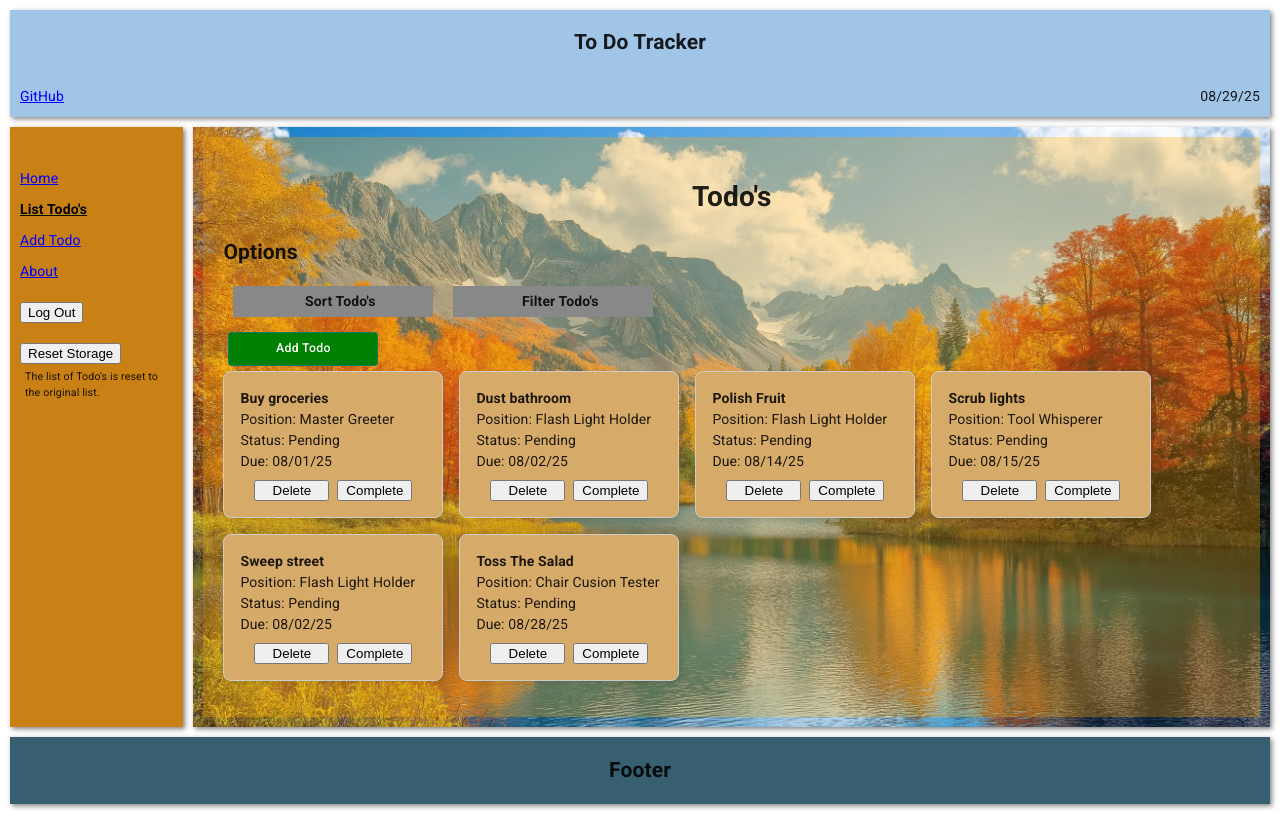
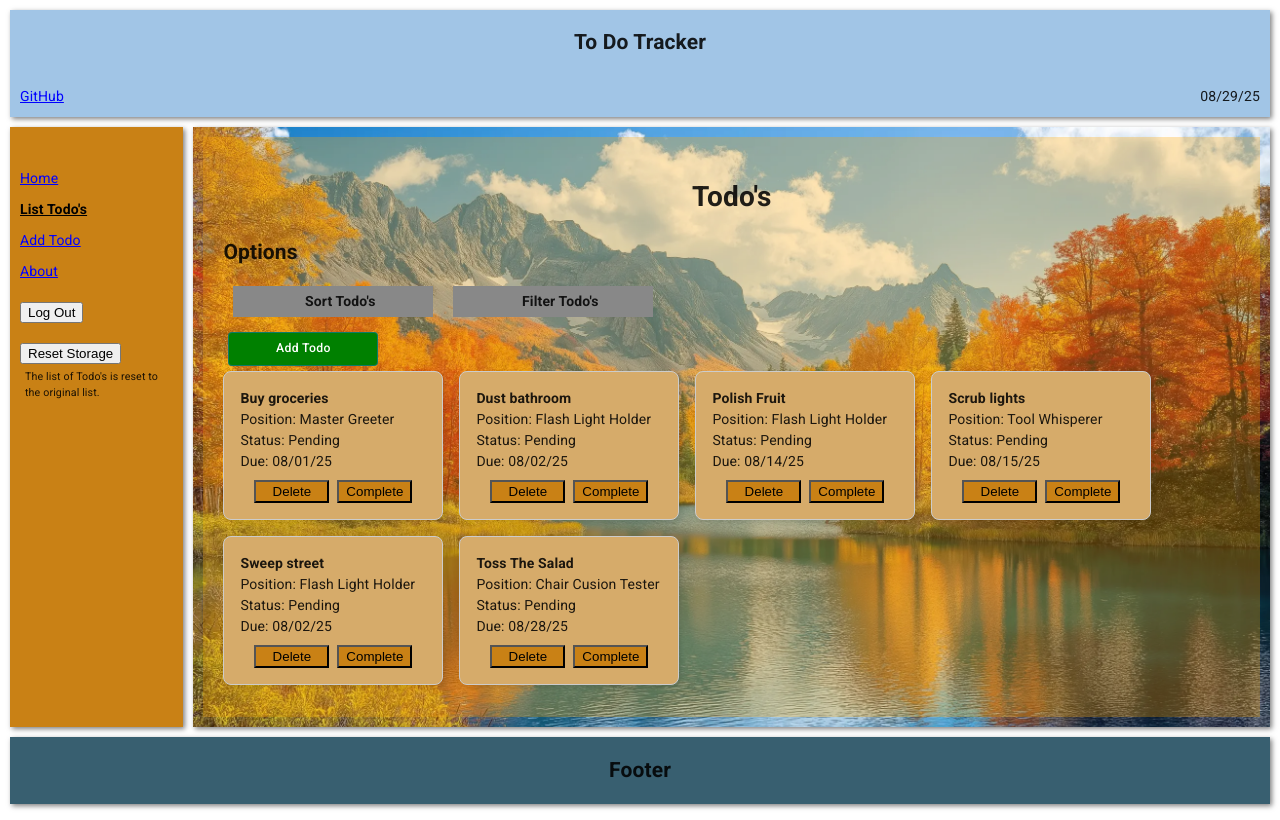
Before and after one commit to bloppo/todo-tracker2, a React (Vite) app: page /login in a window 1280 px wide. Both pictures are taken after typing "Sample", "Sample123" into the empty fields and a click on the button "SUBMIT". Built offline with nearby package versions, Linux system fonts and the light colour scheme; some icons are missing.

Commit message:
8th Commit - Added Page Not Found

```diff
--- a/src/TodoCards.tsx
+++ b/src/TodoCards.tsx
@@ -145,10 +145,10 @@ const TodoCards = (props: TodoCardsPropsType) => {
                         <div>Status: {item.completed ? "Done" : "Pending"}</div>
                         <div>Due: {formatDate(item.dueDate)}</div>
                         <div className={"button-group"}>
-                            <button style={{width: 75}}
+                            <button className={"todo-delete"}
                                     onClick={handleDeleteClick(item.recno, item.description)}>Delete
                             </button>
-                            <button style={{width: 75}} onClick={completedTodoLocal(item.recno)}>Complete</button>
+                            <button className={"todo-complete"} onClick={completedTodoLocal(item.recno)}>Complete</button>
                         </div>
                     </div>
                 ))
--- a/src/index.css
+++ b/src/index.css
@@ -191,6 +191,20 @@ nav {
     gap: 20px;
 }
 
+.todo-delete{
+    width:75px;
+    padding:2px;
+    background-color: #c98115;
+    color:black;
+}
+
+.todo-complete{
+    width:75px;
+    padding:2px;
+    background-color:#c98115;
+    color:black;
+}
+
 .add-todo {
     display: flex;
     flex-direction: column;
```
